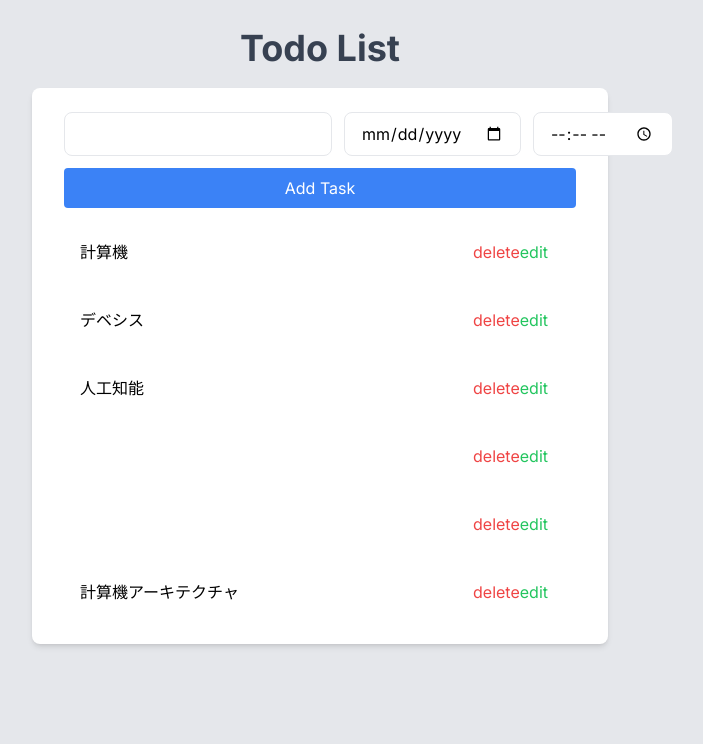
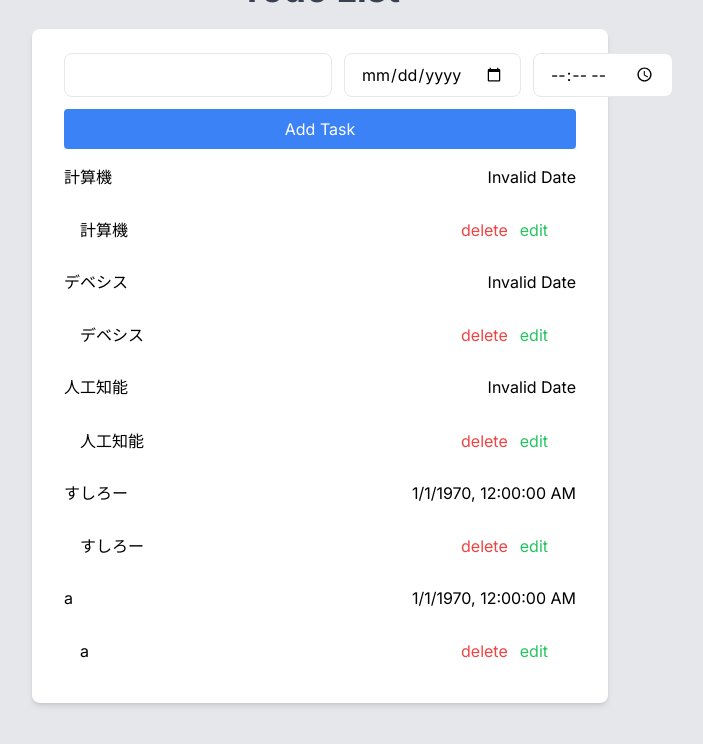
Before and after one commit to i2rin/todolist-nextjs, a Next.js app: page / in a window 1280 px wide. Shown: the top 744 px of the page, without its empty margins (320-1023 px from the left). Built offline with nearby package versions, Linux system fonts and the light colour scheme; data requests are answered from the project's data file.

Commit message:
✨タスクリストに期限を表示させました

```diff
--- a/src/app/components/Todo.tsx
+++ b/src/app/components/Todo.tsx
@@ -55,9 +55,9 @@ const Todo = ({ task }: TodoProps) => {
 
      <div>
        {isEditing ? (
-      <button className = "text-blue-500 mr-3" onClick={handleSave}>save</button >
+      <button className = "text-white bg-blue-300" onClick={handleSave}>save</button >
         ) : (
-      <button className = "text-red-500" onClick = {handleDelete}>delete</button>
+      <button className = "text-red-500 mr-3" onClick = {handleDelete}>delete</button>
         )}
       <button className="text-green-500 mr-3" onClick={handleEdit}>edit</button>
      </div>
--- a/src/app/components/TodoList.tsx
+++ b/src/app/components/TodoList.tsx
@@ -1,3 +1,26 @@
+//import { Task } from "../pages/types";
+//import Todo from "./Todo";
+//
+//interface TodoListProps {
+//    tasks: Task[];
+//}
+//
+//
+//export default function TodoList({ tasks }: TodoListProps) {
+// return (
+//    <ul className = "space-y-3">
+//    {tasks.map((task) => (
+//        <Todo key = {task.id} task = {task} />
+//    ))}
+//    </ul>
+//  );
+//}
+
+
+
+
+//　以下GPT提案
+import React from 'react';
 import { Task } from "../pages/types";
 import Todo from "./Todo";
 
@@ -8,10 +31,16 @@ interface TodoListProps {
 
 export default function TodoList({ tasks }: TodoListProps) {
  return (
-    <ul className = "space-y-3">
-    {tasks.map((task) => (
-        <Todo key = {task.id} task = {task} />
-    ))}
+    <ul className="space-y-3">
+      {tasks.map((task) => (
+        <React.Fragment key={task.id}>
+          <li style={{ display: 'flex', justifyContent: 'space-between', alignItems: 'center', marginBottom: '10pt' }}>
+            <span>{task.text}</span>
+            <span>{new Date(task.date).toLocaleString()}</span>
+          </li>
+          <Todo task={task} />
+        </React.Fragment>
+      ))}
     </ul>
   );
 }
--- a/src/app/data/todos.json
+++ b/src/app/data/todos.json
@@ -13,18 +13,13 @@
       "text": "人工知能"
     },
     {
-      "id": "4c1c0b2f-5c8e-4268-9c8f-b5ed359e2dd8",
-      "text": "",
-      "date": "2024-01-26T00:00:00.000Z"
-    },
-    {
-      "id": "d4f86324-39ca-4a91-8ab0-6fec18c5d445",
-      "text": "",
+      "id": "5201ab02-31cb-48ef-9019-632b5652f41f",
+      "text": "すしろー",
       "date": null
     },
     {
-      "id": "e20b129d-964d-4307-86bf-b4ee5f6ecbd8",
-      "text": "計算機アーキテクチャ",
+      "id": "488aef89-685c-4b46-8ad3-bcc924358921",
+      "text": "a",
       "date": null
     }
   ]
```
Also changed, not shown: src/app/page.tsx (line endings or trailing spaces).
